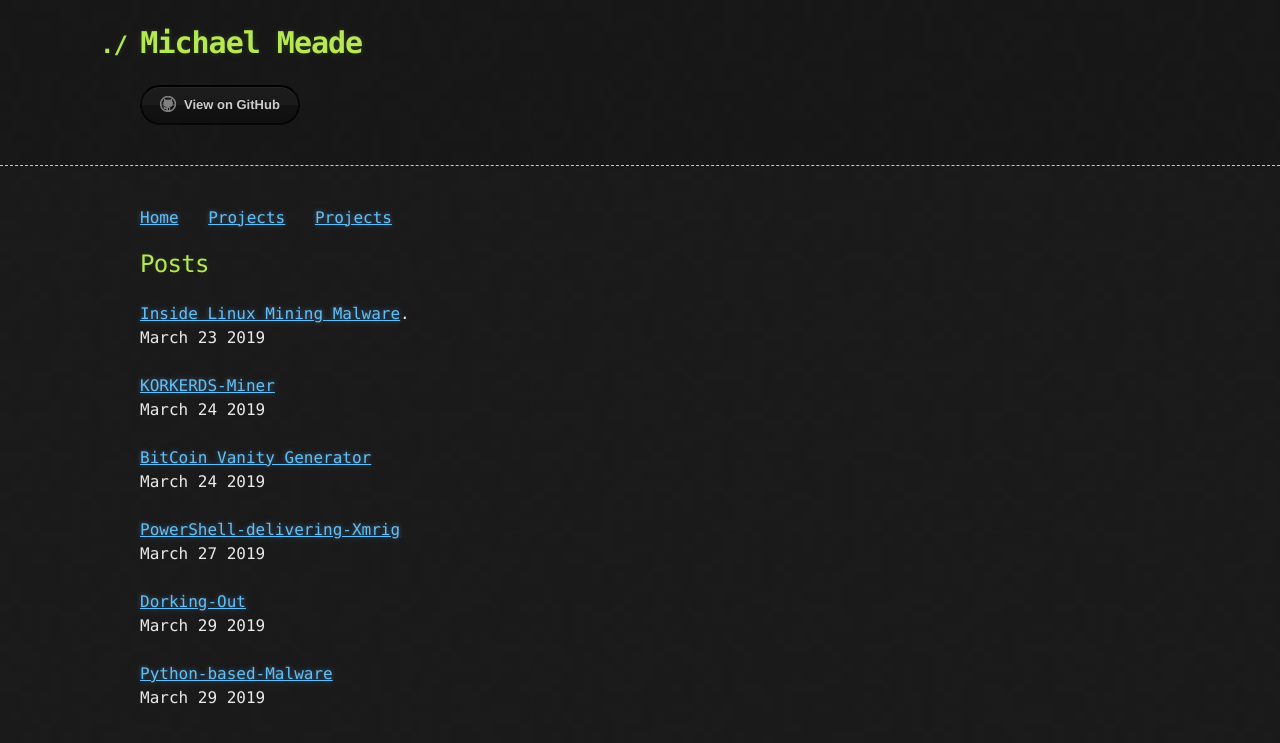
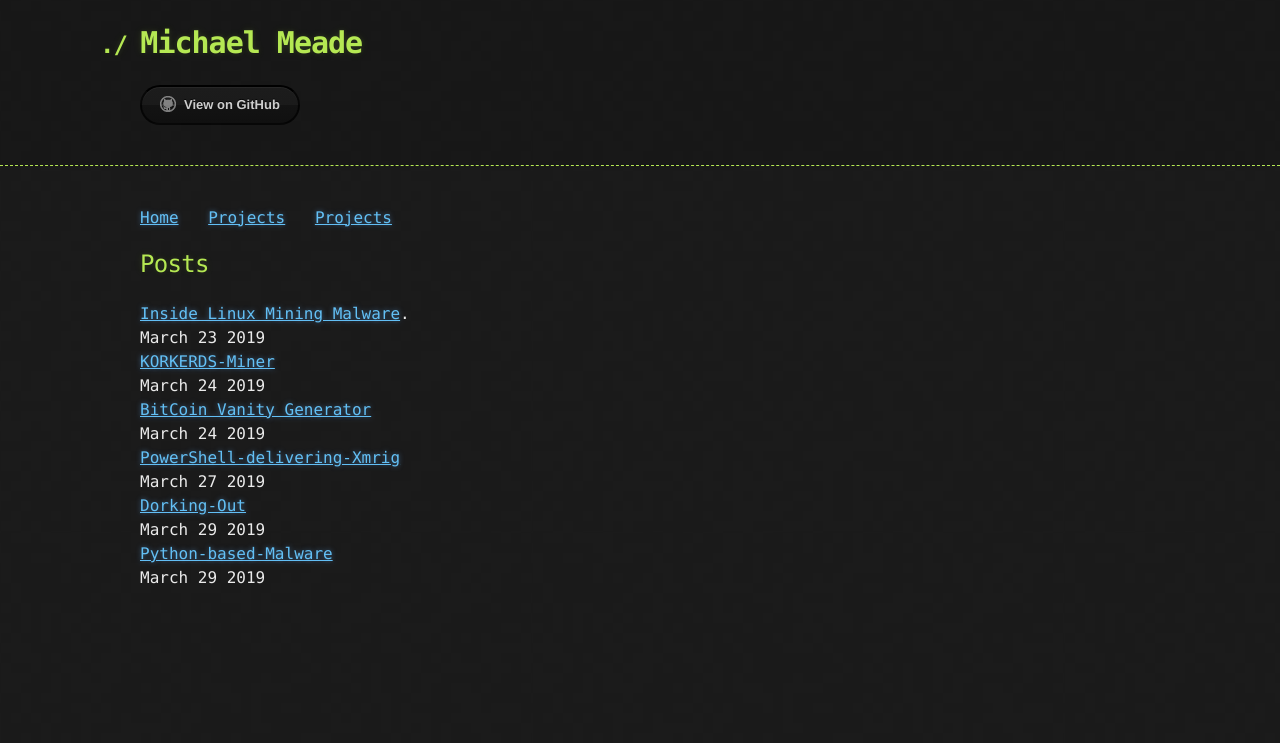
Before and after one commit to Michael-Meade/MinerFind, a Jekyll site: the page built from index.md, in a window 1280 px wide. Shown: the top 743 px of the page. Built offline with Jekyll 4.4.1, drawn with Linux system fonts in a browser that asks for light colours; our own code applies the rules of GitHub Pages for plain Markdown files; the repository's description, which GitHub fills in, is left out.

```diff
--- a/index.md
+++ b/index.md
@@ -5,13 +5,13 @@
 
 [Inside Linux Mining Malware](./LinuxMalware.md).<br>
 March 23 2019<br>
-<br>[KORKERDS-Miner](./KORKERDS-Miner.md)<br>
+[KORKERDS-Miner](./KORKERDS-Miner.md)<br>
 March 24 2019<br>
-<br>[BitCoin Vanity Generator](./Projects/BitcoinVanityGenerator.md)<br>
+[BitCoin Vanity Generator](./Projects/BitcoinVanityGenerator.md)<br>
 March 24 2019<br>
-<br>[PowerShell-delivering-Xmrig](./powerShellXmrig.md)<br>
+[PowerShell-delivering-Xmrig](./powerShellXmrig.md)<br>
 March 27 2019<br>
-<br>[Dorking-Out](./dorkingOut.md)<br>
+[Dorking-Out](./dorkingOut.md)<br>
 March 29 2019<br>
-<br>[Python-based-Malware](./Python-Based-Malware.md)<br>
+[Python-based-Malware](./Python-Based-Malware.md)<br>
 March 29 2019<br>
```
